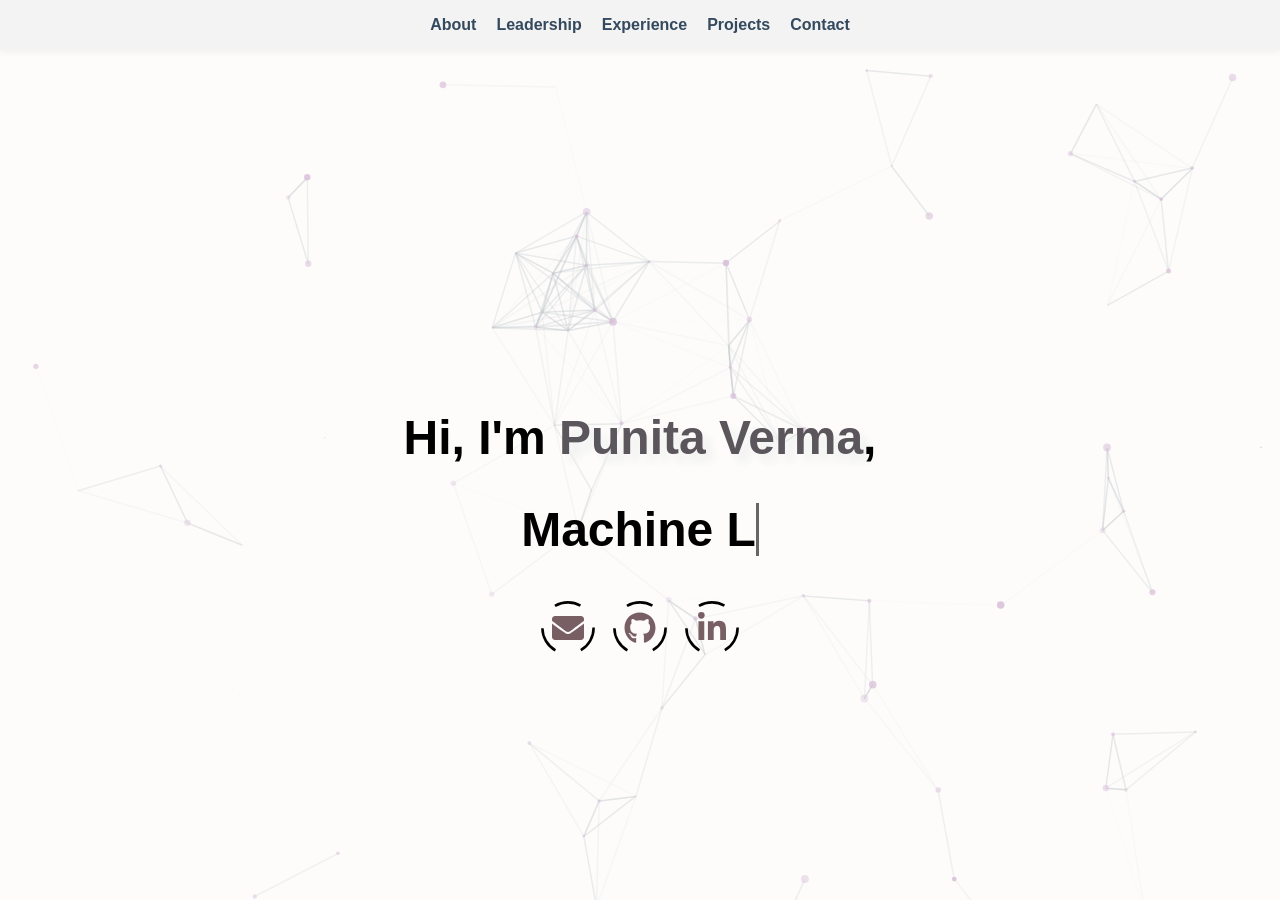
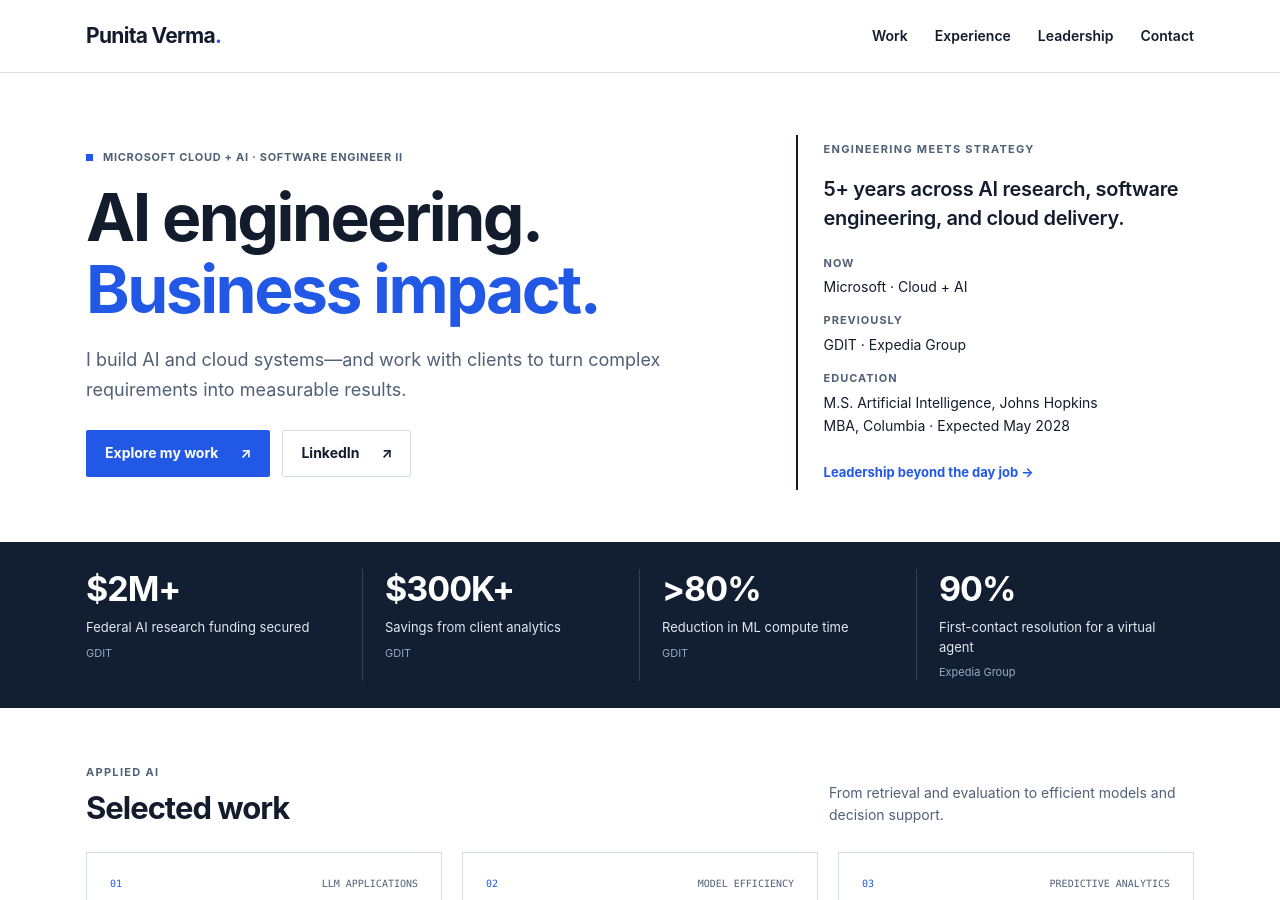
Before and after one commit to p9verma/punitaverma9.github.io, a Jekyll site: the page built from index.html, in a window 1280 px wide and 900 px high. Built offline with Jekyll 4.4.1, drawn with Linux system fonts in a browser that asks for light colours; some of the changed text lies outside the part shown.

Commit message:
Redesign portfolio around AI outcomes and compact expandable content

```diff
--- a/_layouts/default.html
+++ b/_layouts/default.html
@@ -1,120 +1,71 @@
 <!DOCTYPE html>
 <html lang="en">
-
 <head>
   <meta charset="utf-8">
-  <meta http-equiv="X-UA-Compatible" content="IE=edge">
   <meta name="viewport" content="width=device-width, initial-scale=1">
-   <!-- Favicon Links -->
-  <link rel="apple-touch-icon" sizes="180x180" href="{{ '/assets/favicon/apple-touch-icon.png' | prepend: site.baseurl
-    }}">
-  <link rel="icon" type="image/png" sizes="32x32" href="{{ '/assets/favicon/favicon-32x32.png' | prepend: site.baseurl
-    }}">
-  <link rel="icon" type="image/png" sizes="16x16" href="{{ '/assets/favicon/favicon-16x16.png' | prepend: site.baseurl
-    }}">
-  <link rel="manifest" href="{{ '/assets/favicon/site.webmanifest' | prepend: site.baseurl }}">
-  <!-- CSS Links -->
-  <link rel="stylesheet" href="{{ '/assets/css/main.min.css' | prepend: site.baseurl }}">
-  <link rel="stylesheet" href="{{ '/assets/css/vendors.min.css' | prepend: site.baseurl }}">
-  <link rel="stylesheet" href="{{ "/assets/css/portfolio-updates.css" | relative_url }}?v=leadership-1">
-  <!-- JavaScript Files -->
-  <script src="{{ '/assets/js/vendors.min.js' | prepend: site.baseurl }}" defer></script>
-  <script src="{{ '/assets/js/app.min.js' | prepend: site.baseurl }}" defer></script>
-  <title>{{ site.title }}</title>
-  <meta name="description" content="{{ site.description }}">
-
-  <!-- Inline CSS for Navbar Styling -->
-  <style>
-    /* Basic reset and styling */
-    body {
-      font-family: Arial, sans-serif;
-      margin: 0;
-      padding: 0;
-      color: #333;
-    }
-    /* Navbar container */
-    .navbar {
-      position: fixed;
-      top: 20px;
-      right: 20px;
-      display: flex;
-      gap: 20px; /* Space between links */
-    }
-    /* Styling individual navbar links */
-    .navbar a {
-      color: #333;
-      text-decoration: none;
-      font-weight: bold;
-      padding: 10px;
-      border-radius: 5px;
-      transition: background-color 0.3s;
-    }
-    /* Hover effect */
-    .navbar a:hover {
-      background-color: #f0f0f0;
-    }
-  </style>
+  <meta name="description" content="{{ site.description | escape }}">
+  <title>{{ site.title }} | AI Engineering and Technology Leadership</title>
+  <link rel="icon" href="{{ '/assets/favicon/favicon-32x32.png' | relative_url }}">
+  <link rel="stylesheet" href="{{ '/assets/css/portfolio.css' | relative_url }}?v=1">
 </head>
-
 <body>
-  <nav class="portfolio-nav" aria-label="Main navigation"><a href="#about">About</a><a href="#leadership">Leadership</a><a href="#experience">Experience</a><a href="#projects">Projects</a><a href="#contact">Contact</a></nav>
-  <!-- Navbar -->
-<!--   <div class="navbar">
-    <a href="{{ site.baseurl }}/">Work</a>
-    <a href="{{ site.baseurl }}/about">About</a>
-  </div> -->
-
-  <div id="preloader">
-    <div class="load">
-      <hr />
-      <hr />
-      <hr />
-      <hr />
+<a class="skip-link" href="#main">Skip to content</a>
+<header class="site-header">
+  <div class="header-inner">
+    <a class="brand" href="{{ '/' | relative_url }}" aria-label="Punita Verma home">Punita Verma<span class="brand-dot" aria-hidden="true">.</span></a>
+    <nav aria-label="Main navigation"><a href="#work">Work</a><a href="#experience">Experience</a><a href="#leadership">Leadership</a><a href="#contact">Contact</a></nav>
+  </div>
+</header>
+<main id="main">
+  <section class="hero section-wrap" id="about">
+    <div class="hero-main">
+      <p class="eyebrow"><span class="status-mark" aria-hidden="true"></span>Microsoft Cloud + AI · Software Engineer II</p>
+      <h1>AI engineering.<br><span>Business impact.</span></h1>
+      <p class="hero-description">I build AI and cloud systems—and work with clients to turn complex requirements into measurable results.</p>
+      <div class="hero-actions"><a class="button button-primary" href="#work">Explore my work <span aria-hidden="true">↗</span></a><a class="button button-outline" href="https://www.linkedin.com/in/{{ site.linkedin_username }}" target="_blank" rel="noreferrer">LinkedIn <span aria-hidden="true">↗</span></a></div>
     </div>
-  </div>
-
-  <!-- Main Content -->
-  {% include landing-page.html %}
-  <div class="layout">
-    {% if site.show_aboutme_card %}
-    <section id="about" class="card neumorphism-card-big">
-      {% include section-aboutme.html %}
-    </section>
-    {% endif %}
-    <section id="leadership" class="card neumorphism-card-big">
-      {% include section-leadership.html %}
-    </section>
-    {% if site.show_skills_card %}
-    <section class="card neumorphism-card-big">
-      {% include section-skills.html %}
-    </section>
-    {% endif %}
-    {% if site.show_timeline_card %}
-    <section id="experience" class="card neumorphism-card-big">
-      {% include section-timeline.html %}
-    </section>
-    {% endif %}
-    {% if site.show_projects_card %}
-    <section id="projects" class="card neumorphism-card-big">
-      {% include section-projects.html %}
-    </section>
-    {% endif %}
-    {% if site.show_contact_card %}
-    <section id="contact" class="card neumorphism-card-big">
-      {% include section-contact.html %}
-    </section>
-    {% endif %}
-  </div>
-  {% include footer.html %}
-
-  <!-- Initialize Particles.js -->
-  <script>
-    document.addEventListener("DOMContentLoaded", function () {
-      particlesJS.load('particles-js', '{{ "/assets/particles.json" | prepend: site.baseurl }}', function () {
-        console.log('particles.json loaded...');
-      });
-    });
-  </script>
+    <aside class="profile-brief" aria-label="Professional background">
+      <p class="mini-label">Engineering meets strategy</p>
+      <p class="brief-lead">5+ years across AI research, software engineering, and cloud delivery.</p>
+      <dl><div><dt>Now</dt><dd>Microsoft · Cloud + AI</dd></div><div><dt>Previously</dt><dd>GDIT · Expedia Group</dd></div><div><dt>Education</dt><dd>M.S. Artificial Intelligence, Johns Hopkins<br>MBA, Columbia · Expected May 2028</dd></div></dl>
+      <a class="text-link" href="#leadership">Leadership beyond the day job <span aria-hidden="true">→</span></a>
+    </aside>
+  </section>
+  <section class="impact-band" aria-label="Selected professional outcomes">
+    <div class="impact-inner">
+      <div><strong>$2M+</strong><p>Federal AI research funding secured<span>GDIT</span></p></div>
+      <div><strong>$300K+</strong><p>Savings from client analytics<span>GDIT</span></p></div>
+      <div><strong>&gt;80%</strong><p>Reduction in ML compute time<span>GDIT</span></p></div>
+      <div><strong>90%</strong><p>First-contact resolution for a virtual agent<span>Expedia Group</span></p></div>
+    </div>
+  </section>
+  <section class="section-wrap work-section" id="work">
+    <div class="section-heading"><div><p class="eyebrow">Applied AI</p><h2>Selected work</h2></div><p>From retrieval and evaluation to efficient models and decision support.</p></div>
+    <div class="work-grid">
+      <article class="work-card"><div class="card-topline"><span>01</span><span>LLM applications</span></div><h3>Financial Advising Agent</h3><p>Built a RAG application using OpenAI APIs, LangChain, and SEC EDGAR. Evaluated hallucination rates, precision, recall, and response time with RAGAS.</p><p class="card-tech">OpenAI · LangChain · RAGAS</p><a class="text-link" href="https://github.com/peterphan1101/Artificial_Intelligence_Projects/tree/main" target="_blank" rel="noreferrer">View project <span aria-hidden="true">↗</span></a></article>
+      <article class="work-card"><div class="card-topline"><span>02</span><span>Model efficiency</span></div><h3>Longformer Attention</h3><p>Implemented sliding-window attention in a GPT-style transformer. Compared compute complexity, cross-entropy loss, and perplexity on WikiText-103.</p><p class="card-tech">PyTorch · Transformers · Evaluation</p><a class="text-link" href="https://github.com/p9verma/longformer/blob/main/ChatGPTfromScratch_Final_Report_Verma.pdf" target="_blank" rel="noreferrer">View research <span aria-hidden="true">↗</span></a></article>
+      <article class="work-card"><div class="card-topline"><span>03</span><span>Predictive analytics</span></div><h3>Multimodal Stock Forecasting</h3><p>Improved model accuracy <b>12%</b> over standard methods by combining social-media sentiment and financial time series, with PCA to reduce noise.</p><p class="card-tech">Multimodal ML · NLP · Time series</p><a class="text-link" href="https://github.com/cherh63/ML-StockPredict/blob/main/Project%20Report.pdf" target="_blank" rel="noreferrer">View project <span aria-hidden="true">↗</span></a></article>
+    </div>
+    <details class="more-work"><summary>More projects <span class="summary-hint">GPT from scratch, computer vision, and more</span></summary><div class="additional-projects">{% for project in site.data.projects %}{% if project.name != 'Longformer Attention Research' and project.name != 'Financial Advising Agent' and project.name != 'ML Capstone Project Multi-pronged Attention Network for Stock Forecasting (MAN-SF)' %}<article><h3>{{ project.name }}</h3><p>{{ project.descr[0] }}</p>{% if project.demo %}<a class="text-link" href="{{ project.demo }}" target="_blank" rel="noreferrer">View project ↗</a>{% endif %}</article>{% endif %}{% endfor %}</div></details>
+  </section>
+  <section class="experience-surface" id="experience"><div class="section-wrap experience-grid">
+    <div><div class="section-heading"><div><p class="eyebrow">Execution at scale</p><h2>Experience</h2></div></div>
+      <div class="experience-list">
+      {% for event in site.data.timeline %}{% if event.title == 'Microsoft' or event.title == 'General Dynamics Information Technology' or event.title == 'Expedia Group' %}
+        <details class="experience-entry" {% if event.title == 'Microsoft' %}open{% endif %}><summary><span class="experience-title"><strong>{{ event.title }}</strong><span>{{ event.subtitle[0] }}</span></span><span class="experience-date">{{ event.date }}</span></summary><ul>{% for item in event.subtitle %}{% unless forloop.first %}<li>{{ item }}</li>{% endunless %}{% endfor %}</ul></details>
+      {% endif %}{% endfor %}
+      </div>
+      <details class="more-work"><summary>Earlier experience</summary><div class="additional-projects">{% for event in site.data.timeline %}{% if event.title == 'Fannie Mae' or event.title == 'Cloud 9' %}<article><h3>{{ event.title }}</h3><p><b>{{ event.subtitle[0] }}</b><br>{{ event.date }}</p><ul>{% for item in event.subtitle %}{% unless forloop.first %}<li>{{ item }}</li>{% endunless %}{% endfor %}</ul></article>{% endif %}{% endfor %}</div></details>
+    </div>
+    <aside class="credentials"><p class="eyebrow">Technical depth. Business range.</p><h3>Education</h3><div><strong>Columbia Business School</strong><p>MBA · Expected May 2028</p></div><div><strong>Johns Hopkins University</strong><p>M.S. Artificial Intelligence · 2025</p></div><div><strong>Virginia Tech</strong><p>B.S. Computer Science<br>Minor, Cybersecurity · 2021</p></div><h3 class="toolkit-title">Core toolkit</h3><p class="toolkit">Python · SQL · PyTorch · TensorFlow · RAG · OpenAI APIs · AWS · Azure · Docker · Kubernetes · CI/CD · Terraform</p><details class="toolkit-more"><summary>Full toolkit</summary><p>{% for skill in site.data.skills-frameworks %}{{ skill.name }}{% unless forloop.last %} · {% endunless %}{% endfor %}</p><p>{% for skill in site.data.skills-tools %}{{ skill.name }}{% unless forloop.last %} · {% endunless %}{% endfor %}</p><p>{% for skill in site.data.skills-languages %}{{ skill.name }}{% unless forloop.last %} · {% endunless %}{% endfor %}</p></details></aside>
+  </div></section>
+  <section class="section-wrap leadership-section" id="leadership">
+    <div class="section-heading"><div><p class="eyebrow">Beyond engineering</p><h2>Leadership and volunteering</h2></div><p>Building teams, advising organizations, and putting technical skills to work for communities.</p></div>
+    <div class="leadership-grid">{% for role in site.data.leadership limit:3 %}<article class="leadership-card"><p class="role-label">{{ role.role }}</p><h3>{% if role.url %}<a href="{{ role.url }}" target="_blank" rel="noreferrer">{{ role.title }} ↗</a>{% else %}{{ role.title }}{% endif %}</h3><p>{{ role.description }}</p></article>{% endfor %}</div>
+    <details class="more-leadership"><summary>Six more leadership and service roles <span class="summary-hint">Microsoft, Johns Hopkins, Engineers Without Borders, and more</span></summary><div class="additional-leadership">{% for role in site.data.leadership offset:3 %}<article><h3>{{ role.title }}</h3><p class="role-label">{{ role.role }}</p><p>{{ role.description }}</p></article>{% endfor %}</div></details>
+  </section>
+  <section class="contact-section" id="contact"><div class="section-wrap contact-inner"><div><p class="eyebrow">Connect</p><h2>Have an AI challenge in mind?</h2><p>Let’s talk about the problem, the technology, and the result you need.</p></div><a class="button button-primary" href="mailto:{{ site.email }}">{{ site.email }} <span aria-hidden="true">↗</span></a></div></section>
+</main>
+<footer class="section-wrap site-footer"><span>© {{ site.time | date: '%Y' }} Punita Verma</span><div><a href="https://github.com/{{ site.github_username }}" target="_blank" rel="noreferrer">GitHub ↗</a><a href="https://www.linkedin.com/in/{{ site.linkedin_username }}" target="_blank" rel="noreferrer">LinkedIn ↗</a></div></footer>
 </body>
-
 </html>
```
Also changed, not shown: assets/css/portfolio.css (added).
